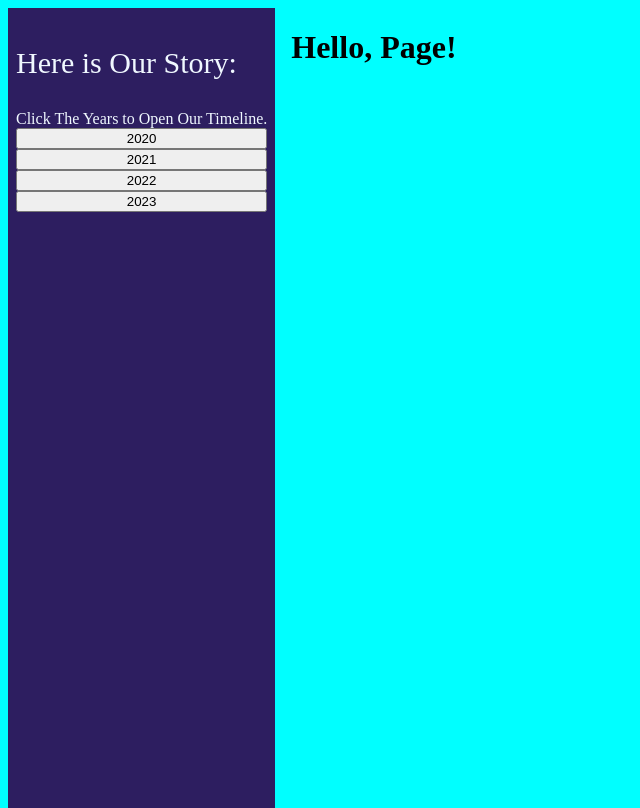
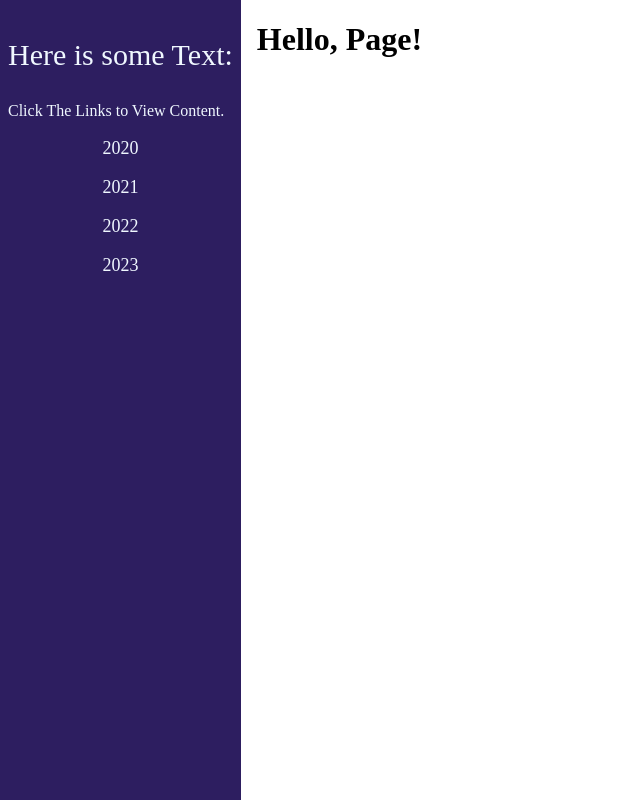
Before and after one commit to Potential-Luttuce/michaBella, a plain HTML site: page index.html in a window 1280 px wide. Shown: the whole page, without its empty margins (0-640 px from the left). Drawn offline with Linux system fonts and the light colour scheme.

Commit message:
Fixed margin issue, changes buttons to a elemnts, fixed spacing in yearsContainer

```diff
--- a/css/style.css
+++ b/css/style.css
@@ -3,10 +3,10 @@
 }
 body,
 html {
-    background-color: aqua;
     display: flex;
     height: 100%;
     gap: 1em;
+    margin: 0;
 }
 #main-sideBar {
     background-color: rgb(45, 30, 96);
@@ -19,6 +19,13 @@ html {
     font-size: 30px;
 }
 #yearContainer {
+    font-size: large;
     display: flex;
     flex-direction: column;
+    align-items: center;
+    gap: 1em;
+    margin-top: 1em;
 }
+a:hover {
+    color: rgb(23, 98, 168);
+}
--- a/index.html
+++ b/index.html
@@ -4,19 +4,19 @@
     <meta charset="UTF-8">
     <meta http-equiv="X-UA-Compatible" content="IE=edge">
     <meta name="viewport" content="width=device-width, initial-scale=1.0">
-    <title>MichaBella</title>
+    <title>MC</title>
 
     <link rel="StyleSheet" href="css/style.css">
 </head>
 <body>
     <div id="main-sideBar">
-        <div><p class="SB-intro">Here is Our Story:</p>
-            Click The Years to Open Our Timeline.</div>
+        <div><p class="SB-intro">Here is some Text:</p>
+            Click The Links to View Content.</div>
         <div id="yearContainer">
-            <button class="yearBtn">2020</button>
-            <button class="yearBtn">2021</button>
-            <button class="yearBtn">2022</button>
-            <button class="yearBtn">2023</button>
+            <a class="yearBtn">2020</a>
+            <a class="yearBtn">2021</a>
+            <a class="yearBtn">2022</a>
+            <a class="yearBtn">2023</a>
         </div>
     </div>
     <div id="main-pageContainer">
```
